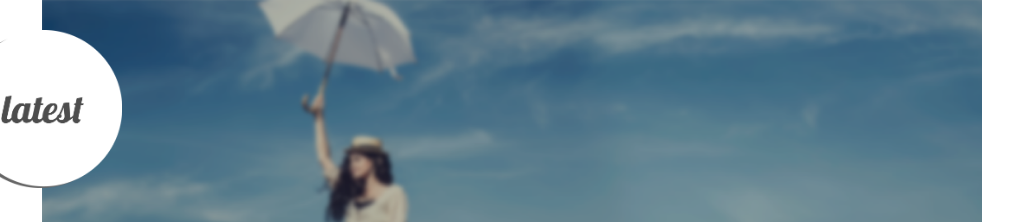
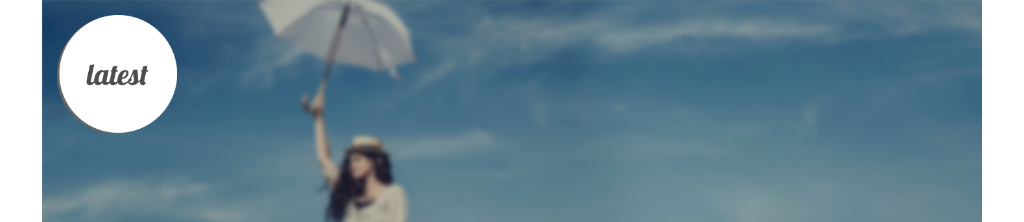
Before and after one commit to Cumbo/Cumbo.github.io, a plain HTML site: page index.html in a window 1024 px wide. Shown: the top 222 px of the page. Drawn offline with Linux system fonts and the light colour scheme.

Commit message:
responsive

```diff
--- a/custom.css
+++ b/custom.css
@@ -490,7 +490,11 @@ p {
 		margin-bottom: 20px;
 	}
 
-
+	.latest-icon {
+		top:15px;
+		left:15px;
+		width: 120px;
+	}
 }
 
 @media (min-width: 1200px) {
```
